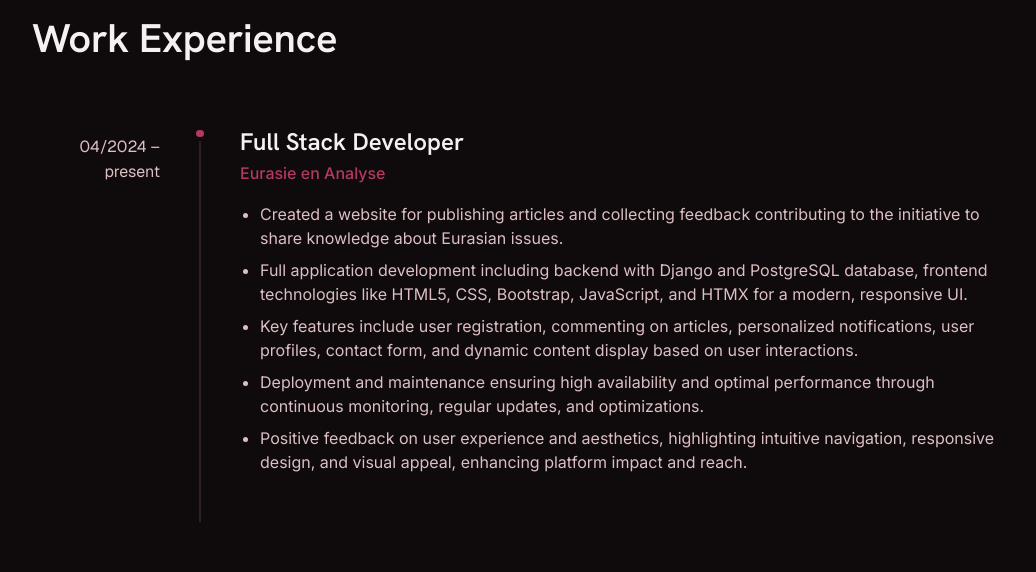
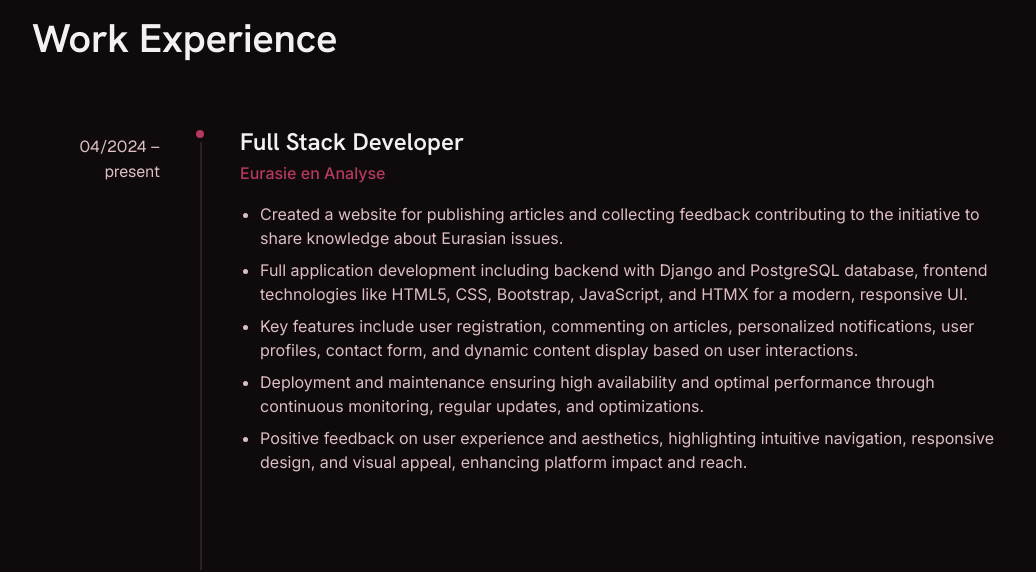
Before and after one commit to iliyasalve/business_card, a Next.js app: page / in a window 1280 px wide. Shown: the part 2680-3252 px from the top of the page, without its empty margins (32-1068 px from the left). Built offline with nearby package versions, Linux system fonts and the light colour scheme.

Commit message:
feat: add continuous vertical timeline line to experience section

```diff
--- a/pages/index.tsx
+++ b/pages/index.tsx
@@ -161,7 +161,9 @@ const Home = () => {
         <section className="py-section-gap-lg" id="experience">
           <div className="max-w-[1200px] mx-auto px-margin-mobile md:px-gutter">
             <h2 className="font-display text-headline-lg mb-16">{tExp('title', 'The Journey.')}</h2>
-            <div className="space-y-12">
+            <div className="space-y-12 relative">
+              {/* Continuous vertical timeline line */}
+              <div className="absolute left-[8px] md:left-[168px] top-2 bottom-0 w-0.5 bg-surface-variant"></div>
               {jobs.map((job, idx) => (
                 <div key={idx} className="flex gap-8 group">
                   <div className="hidden md:block w-32 pt-2 text-on-surface-variant font-label-sm text-right shrink-0">
@@ -169,7 +171,6 @@ const Home = () => {
                   </div>
                   <div className="relative flex flex-col items-center">
                     <div className="w-4 h-4 rounded-full bg-primary border-4 border-background z-10"></div>
-                    <div className={`w-0.5 h-full bg-surface-variant ${idx === jobs.length - 1 ? 'invisible' : ''}`}></div>
                   </div>
                   <div className={`${idx === jobs.length - 1 ? 'pb-0' : 'pb-12'} flex-grow`}>
                     <h4 className="font-display text-headline-md mb-1">{job.position}</h4>
```
